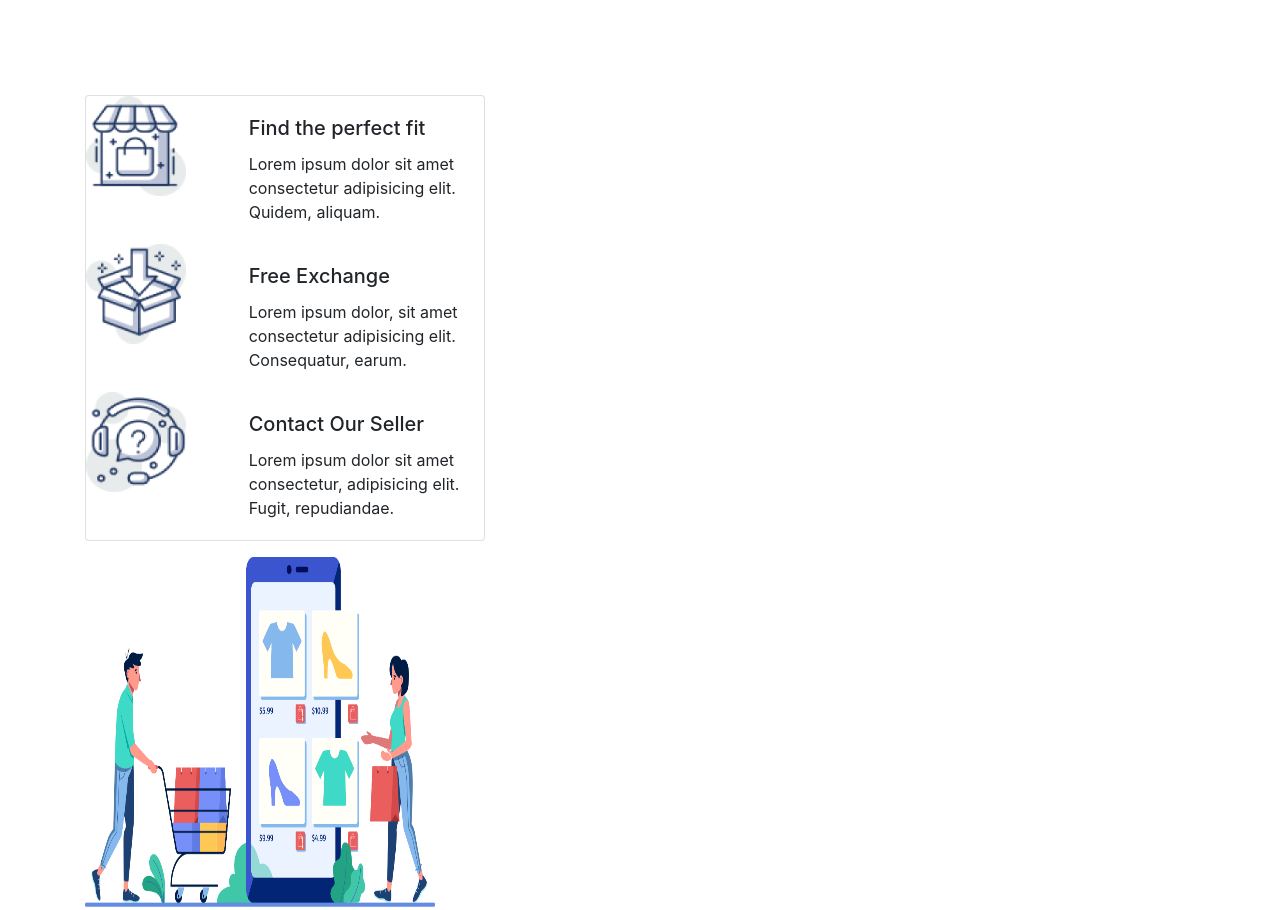
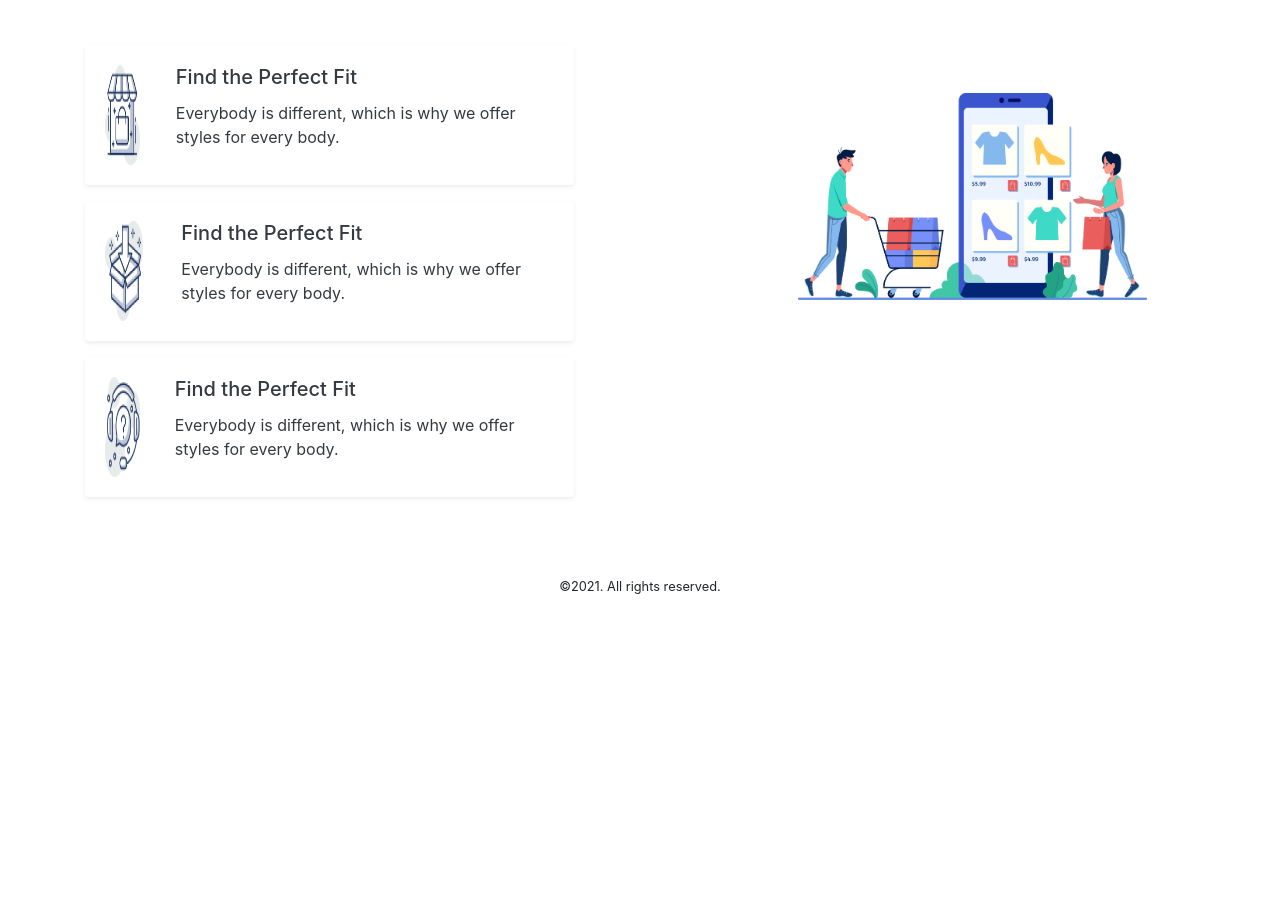
Before and after one commit to hossain258/Assignment2, a plain HTML site: page index.html in a window 1280 px wide. Shown: the part 1536-2446 px from the top of the page. After the commit the page ends 2148 px from the top, so only its background shows below. Drawn offline with nearby package versions, Linux system fonts and the light colour scheme.

Commit message:
last commit

```diff
--- a/index.html
+++ b/index.html
@@ -192,60 +192,53 @@
                   </div>
                 </div>
       </div>
-      </section>
-      <section class="container mt-5">
-      <div class="card mb-3 d-flex Contact justify-content-sm-between" style="max-width: 400px;">
-        <div class="row ">
 
 
-          <div class="col-md-4 ">
-            <img src="All images/Logo, Icon/image 12.png" alt="...">
+
+      <div class=" row d-flex mt-5">
+        <div class=" col-md-7 ">
+          <div class="card-body card text-dark mb-3 bg-white border-0 shadow-sm rounded-3" style="width: 489px;" >
+            <div class="d-flex">
+              <div>
+                <img class="w-50" src="All images/Logo, Icon/image 12.png" alt="">
+              </div>
+              <div>
+                <h5 class="card-title h1-title2">Find the Perfect Fit</h5>
+              <p class="card-text">Everybody is different, which is why we
+                offer styles for every body.</p>
+              </div>
+            </div>
           </div>
-          <div class="col-md-8">
-            <div class="card-body">
-              <h5 class="card-title">Find the perfect fit</h5>
-              <p class="card-text"> Lorem ipsum dolor sit amet consectetur adipisicing elit. Quidem, aliquam.</p>
+          <div class="card-body card text-dark mb-3 bg-white border-0 shadow-sm rounded-3" style="width: 489px;" >
+            <div class="d-flex">
+              <div>
+                <img class="w-50" src="All images/Logo, Icon/image 13.png" alt="">
+              </div>
+              <div>
+                <h5 class="card-title h1-title2">Find the Perfect Fit</h5>
+              <p class="card-text">Everybody is different, which is why we
+                offer styles for every body.</p>
+              </div>
+            </div>
+          </div>
+          <div class="card-body card text-dark mb-3 bg-white border-0 shadow-sm rounded-3" style="width: 489px;" >
+            <div class="d-flex">
+              <div>
+                <img class="w-50" src="All images/Logo, Icon/image 14.png" alt="">
+              </div>
+              <div>
+                <h5 class="card-title h1-title2">Find the Perfect Fit</h5>
+              <p class="card-text">Everybody is different, which is why we
+                offer styles for every body.</p>
+              </div>
+            </div>
+          </div>
+        </div>
+        <div class="col-md-5" >
+            <img src="All images/Logo, Icon/XMLID 1.png" class="d-block w-100 p-5" alt="">
+        </div>
+      </section>
 
-            </div>
-
-          </div>
-
-          <div class="col-md-4">
-            <img src="All images/Logo, Icon/image 13.png" alt="...">
-          </div>
-          <div class="col-md-8">
-            <div class="card-body">
-              <h5 class="card-title">Free Exchange</h5>
-              <p class="card-text"> Lorem ipsum dolor, sit amet consectetur adipisicing elit. Consequatur, earum.</p>
-
-            </div>
-
-          </div>
-          <div class="col-md-4">
-            <img src="All images/Logo, Icon/image 14.png" alt="...">
-          </div>
-          <div class="col-md-8">
-            <div class="card-body">
-              <h5 class="card-title">Contact Our Seller</h5>
-              <p class="card-text">Lorem ipsum dolor sit amet consectetur, adipisicing elit. Fugit, repudiandae.</p>
-
-            </div>
-
-          </div>
-
-        </div>
-      </div>
-
-
-          <div class="big">
-
-            <img  src="All images/Logo, Icon/XMLID 1.png" alt="">
-          </div>
-
-
-      </div>
-
-    </section>
 
     <!-- end main content-->
 
```
